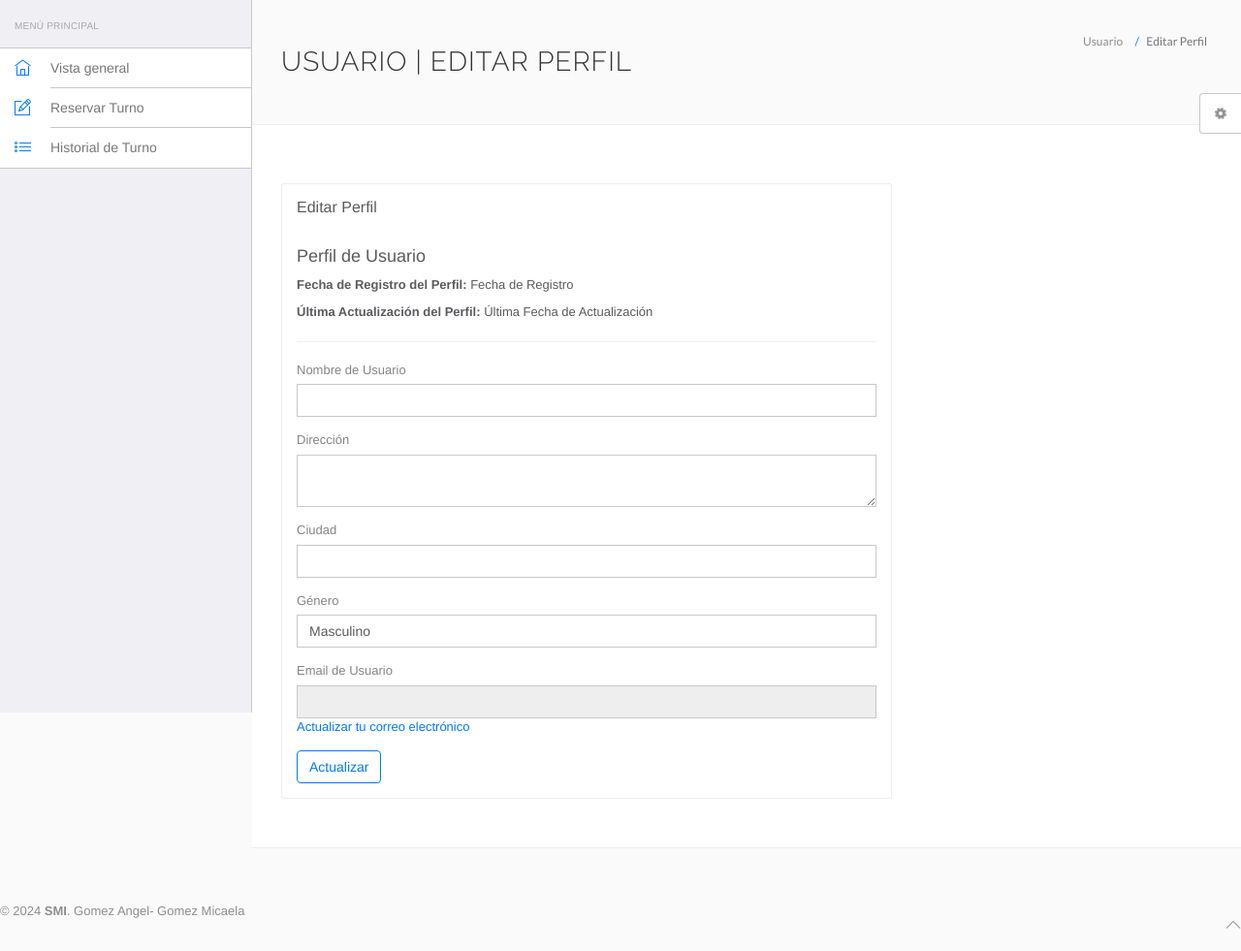
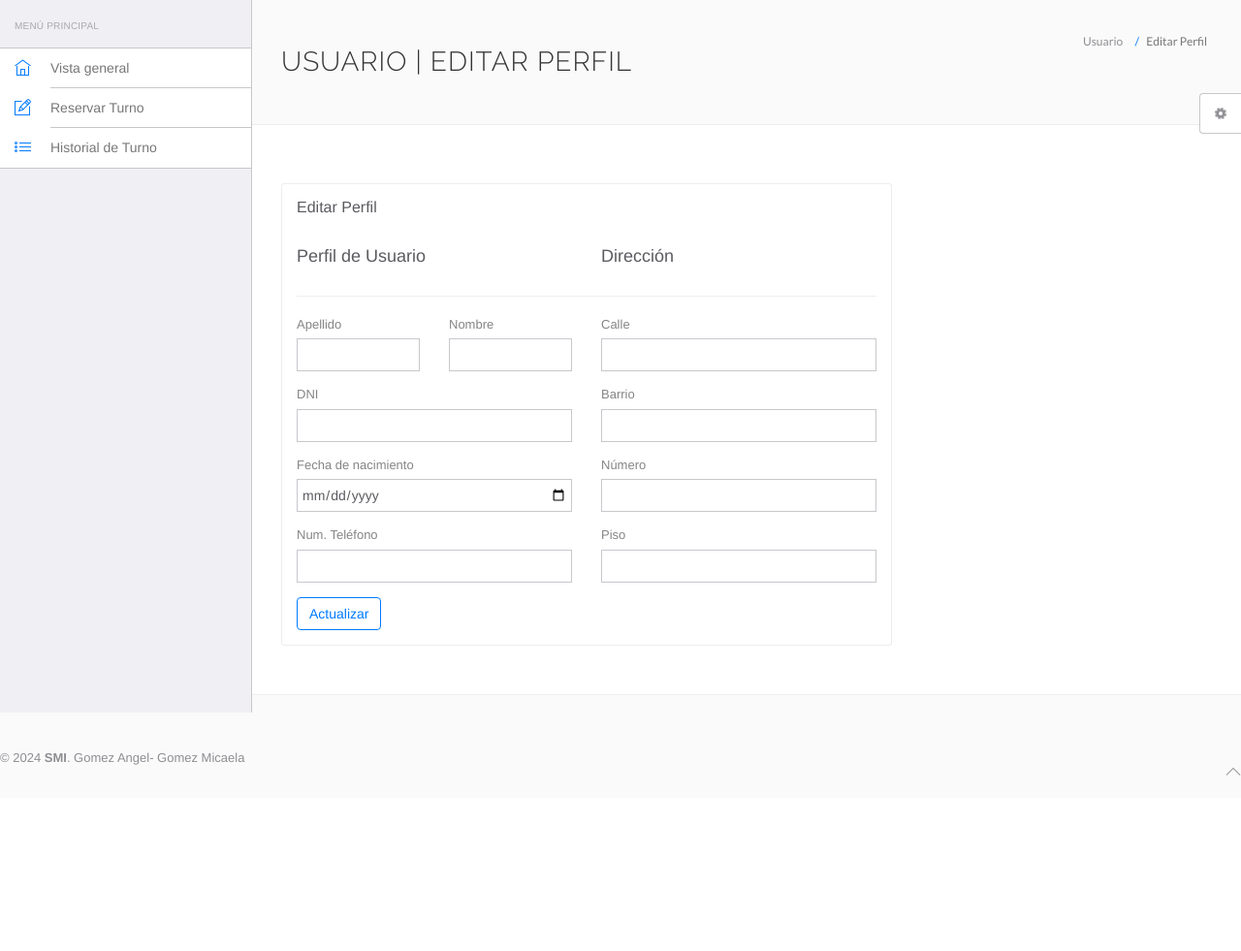
Before and after one commit to proffabianlopez/App5, a PHP site: page /app/views/patient/edit-profile.php in a window 1280 px wide. Shown: the part 65-1046 px from the top of the page at 97% size. After the commit the page ends 865 px from the top, so only its background shows below. Run offline with PHP 8.4, Linux system fonts and the light colour scheme.

Commit message:
Formulario para actualizar datos de paciente (vista)

```diff
--- a/www/app/views/patient/edit-profile.php
+++ b/www/app/views/patient/edit-profile.php
@@ -1,16 +1,16 @@
 <!DOCTYPE html>
 <html lang="es">
+
 <head>
     <title>Usuario | Editar Perfil</title>
     <?php include('../include/head.php'); ?>
 </head>
+
 <body>
     <div id="app">
         <?php include('../include/sidebar_patient.php'); ?>
-
         <div class="app-content">
             <?php include('../include/header.php'); ?>
-
             <div class="main-content">
                 <div class="wrap-content container" id="container">
                     <section id="page-title">
@@ -24,7 +24,6 @@
                             </ol>
                         </div>
                     </section>
-
                     <div class="container-fluid container-fullw bg-white">
                         <div class="row">
                             <div class="col-md-12">
@@ -36,35 +35,63 @@
                                                 <h5 class="panel-title">Editar Perfil</h5>
                                             </div>
                                             <div class="panel-body">
+                                                <div class="row">
+                                                    <div class="col-md-6">
                                                         <h4>Perfil de Usuario</h4>
-                                                <p><b>Fecha de Registro del Perfil: </b>Fecha de Registro</p>
-                                                <p><b>Última Actualización del Perfil: </b>Última Fecha de Actualización</p>
+                                                    </div>
+                                                    <div class="col-md-6">
+                                                        <h4>Dirección</h4>
+                                                    </div>
+                                                </div>
                                                 <hr />
                                                 <form role="form" name="edit" method="post">
+                                                    <div class="row">
+                                                        <div class="col-md-6">
+                                                            <div class="row">
+                                                                <div class="col-md-6">
                                                                     <div class="form-group">
-                                                        <label for="fname">Nombre de Usuario</label>
+                                                                        <label for="fname">Apellido</label>
+                                                                        <input type="text" name="fname" class="form-control" value="">
+                                                                    </div>
+                                                                </div>
+                                                                <div class="col-md-6">
+                                                                    <div class="form-group">
+                                                                        <label for="fname">Nombre</label>
+                                                                        <input type="text" name="fname" class="form-control" value="">
+                                                                    </div>
+                                                                </div>
+                                                            </div>
+                                                            <div class="form-group">
+                                                                <label for="fname">DNI</label>
+                                                                <input type="number" name="fname" class="form-control" value="">
+                                                            </div>
+                                                            <div class="form-group">
+                                                                <label for="date">Fecha de nacimiento</label>
+                                                                <input type="date" name="date" class="form-control">
+                                                            </div>
+                                                            <div class="form-group">
+                                                                <label for="fname">Num. Teléfono</label>
+                                                                <input type="text" name="fname" class="form-control" value="">
+                                                            </div>
+                                                        </div>
+                                                        <div class="col-md-6">
+                                                            <div class="form-group">
+                                                                <label for="city">Calle</label>
+                                                                <input type="text" name="city" class="form-control" required="required" value="">
+                                                            </div>
+                                                            <div class="form-group">
+                                                                <label for="fname">Barrio</label>
                                                                 <input type="text" name="fname" class="form-control" value="">
                                                             </div>
                                                             <div class="form-group">
-                                                        <label for="address">Dirección</label>
-                                                        <textarea name="address" class="form-control"></textarea>
+                                                                <label for="nhome">Número</label>
+                                                                <input type="number" name="nhome" class="form-control">
                                                             </div>
                                                             <div class="form-group">
-                                                        <label for="city">Ciudad</label>
-                                                        <input type="text" name="city" class="form-control" required="required" value="">
+                                                                <label for="floorhome">Piso</label>
+                                                                <input type="number" name="floorhome" class="form-control" value="">
                                                             </div>
-                                                    <div class="form-group">
-                                                        <label for="gender">Género</label>
-                                                        <select name="gender" class="form-control" required="required">
-                                                            <option value="male">Masculino</option>
-                                                            <option value="female">Femenino</option>
-                                                            <option value="other">Otro</option>
-                                                        </select>
                                                         </div>
-                                                    <div class="form-group">
-                                                        <label for="uemail">Email de Usuario</label>
-                                                        <input type="email" name="uemail" class="form-control" readonly="readonly" value="">
-                                                        <a href="change-emaild.php">Actualizar tu correo electrónico</a>
                                                     </div>
                                                     <button type="submit" name="submit" class="btn btn-o btn-primary">Actualizar</button>
                                                 </form>
@@ -84,4 +111,5 @@
     </div>
     <?php include('../include/script.php'); ?>
 </body>
+
 </html>
```
Lines whose indentation alone changed are shown as unchanged.
